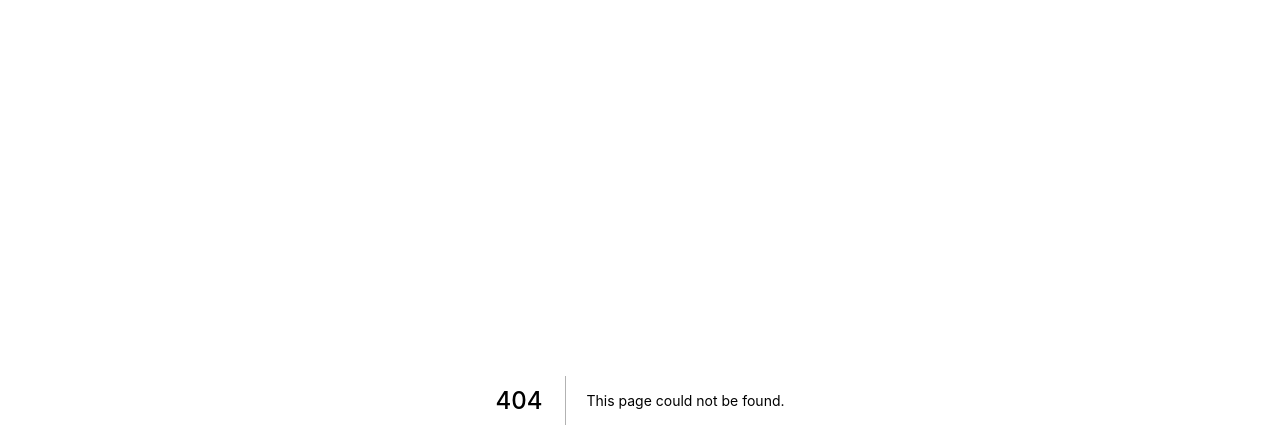
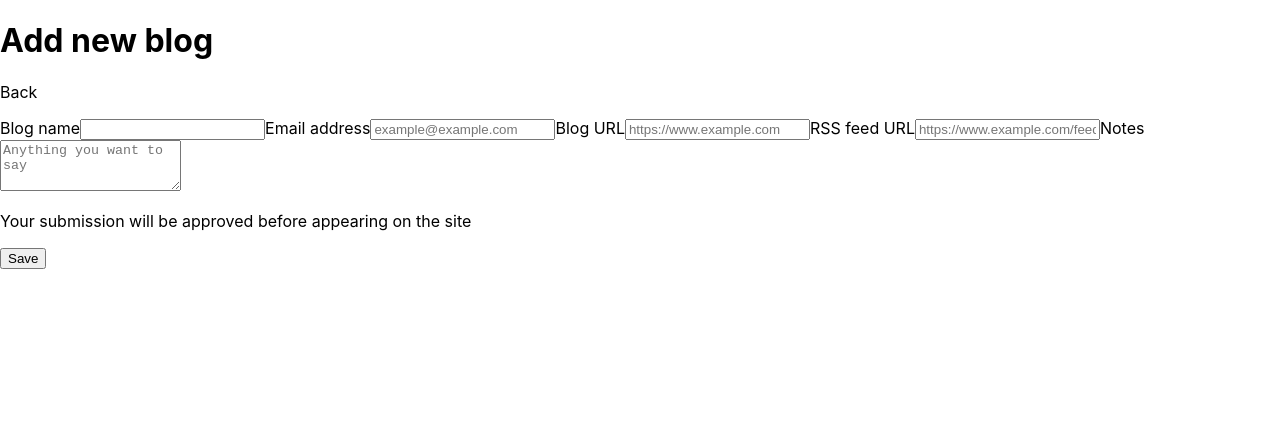
Before and after one commit to natalia-ignateva/blogposts-next, a Next.js app: page /form in a window 1280 px wide. Before the commit this address had no page. Shown: the top 448 px of the page. Built offline with nearby package versions, Linux system fonts and the light colour scheme.

Commit message:
Create the form

```diff
--- /dev/null
+++ b/pages/form.js
@@ -0,0 +1,59 @@
+import Head from 'next/head';
+import Link from 'next/link';
+
+const Form = () => {
+    return (
+        <div>
+            <Head></Head>
+            <div>
+                <header>
+                    <h1>Add new blog</h1>
+                    <p>
+                        <Link href="/">
+                            <a>Back</a>
+                        </Link>
+                    </p>
+                </header>
+                <main>
+                    <form method="post" action="">
+                        <div>
+                            <label>Blog name</label>
+                            <input required></input>
+                            <label>Email address</label>
+                            <input
+                                type="email"
+                                placeholder="example@example.com"
+                            ></input>
+                            <label>Blog URL</label>
+                            <input
+                                type="url"
+                                placeholder="https://www.example.com"
+                                required
+                            ></input>
+                            <label>RSS feed URL</label>
+                            <input
+                                type="url"
+                                placeholder="https://www.example.com/feed"
+                                required
+                            ></input>
+                            <label htmlFor="about">Notes</label>
+                            <textarea
+                                rows="3"
+                                placeholder="Anything you want to say"
+                            ></textarea>
+                            <p>
+                                Your submission will be approved before
+                                appearing on the site
+                            </p>
+                            <div>
+                                <button type="submit">Save</button>
+                            </div>
+                        </div>
+                    </form>
+                </main>
+            </div>
+        </div>
+    );
+};
+
+export default Form;
```
Also changed, not shown: pages/index.js (+14 -12 lines), .prettierrc.js.
